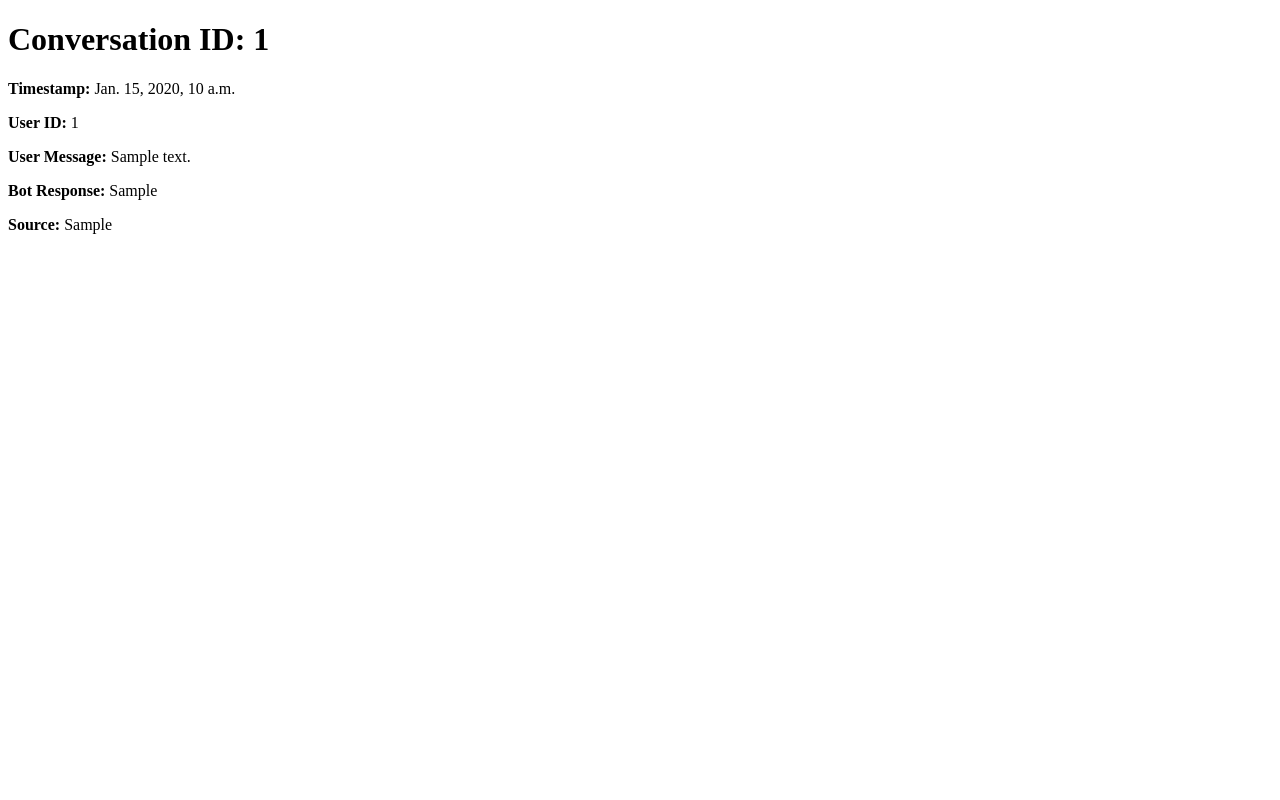
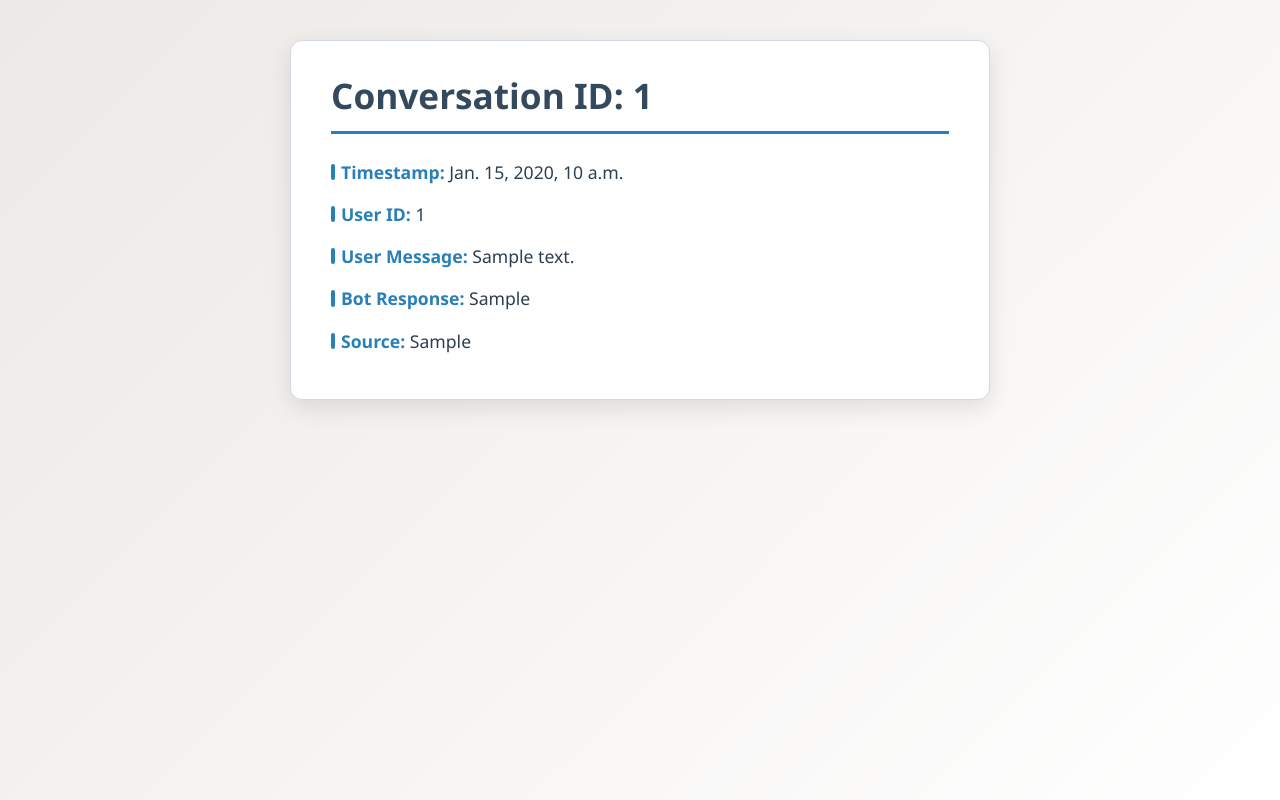
Before and after one commit to shilpashree-thorsignia/Anthill-IQ-Dashbord, a Django app: page /conversation/1/ in a window 1280 px wide. Run offline with Django 5.2, Linux system fonts and the light colour scheme; tables that the repository leaves empty hold one stand-in row (values such as "Sample post").

```diff
--- a/users/templates/users/conversation_detail.html
+++ b/users/templates/users/conversation_detail.html
@@ -2,13 +2,94 @@
 <html>
 <head>
     <title>Conversation {{ conversation.id }}</title>
+    <style>
+        /* Reset some default styles */
+        * {
+            box-sizing: border-box;
+        }
+
+        body {
+            font-family: 'Segoe UI', Tahoma, Geneva, Verdana, sans-serif;
+            background: linear-gradient(135deg, #ece9e6, #ffffff);
+            margin: 0;
+            padding: 40px 20px;
+            display: flex;
+            justify-content: center;
+            align-items: flex-start;
+            min-height: 100vh;
+            color: #2c3e50;
+        }
+
+        .container {
+            background-color: #fff;
+            max-width: 700px;
+            width: 100%;
+            padding: 30px 40px;
+            border-radius: 12px;
+            box-shadow: 0 8px 24px rgba(0,0,0,0.1);
+            border: 1px solid #d1d9e6;
+        }
+
+        h1 {
+            margin-top: 0;
+            font-weight: 700;
+            font-size: 2.2rem;
+            color: #34495e;
+            border-bottom: 3px solid #2980b9;
+            padding-bottom: 12px;
+            margin-bottom: 24px;
+        }
+
+        p {
+            font-size: 1.1rem;
+            line-height: 1.6;
+            margin: 14px 0;
+            padding-left: 10px;
+            position: relative;
+        }
+
+        p strong {
+            color: #2980b9;
+            font-weight: 600;
+        }
+
+        /* Add a subtle vertical line for each paragraph */
+        p::before {
+            content: '';
+            position: absolute;
+            left: 0;
+            top: 6px;
+            width: 4px;
+            height: calc(100% - 12px);
+            background: #2980b9;
+            border-radius: 2px;
+        }
+
+        /* Responsive */
+        @media (max-width: 480px) {
+            body {
+                padding: 20px 10px;
+            }
+            .container {
+                padding: 25px 20px;
+            }
+            h1 {
+                font-size: 1.6rem;
+            }
+            p {
+                font-size: 1rem;
+            }
+        }
+    </style>
 </head>
 <body>
+    <div class="container">
         <h1>Conversation ID: {{ conversation.id }}</h1>
         <p><strong>Timestamp:</strong> {{ conversation.timestamp }}</p>
         <p><strong>User ID:</strong> {{ conversation.user_id }}</p>
         <p><strong>User Message:</strong> {{ conversation.user_message }}</p>
         <p><strong>Bot Response:</strong> {{ conversation.bot_response }}</p>
         <p><strong>Source:</strong> {{ conversation.source }}</p>
+    </div>
 </body>
 </html>
```
Also changed, not shown: users/templates/users/dashboard.html (+20 -0 lines). Lines whose indentation alone changed are shown as unchanged.
